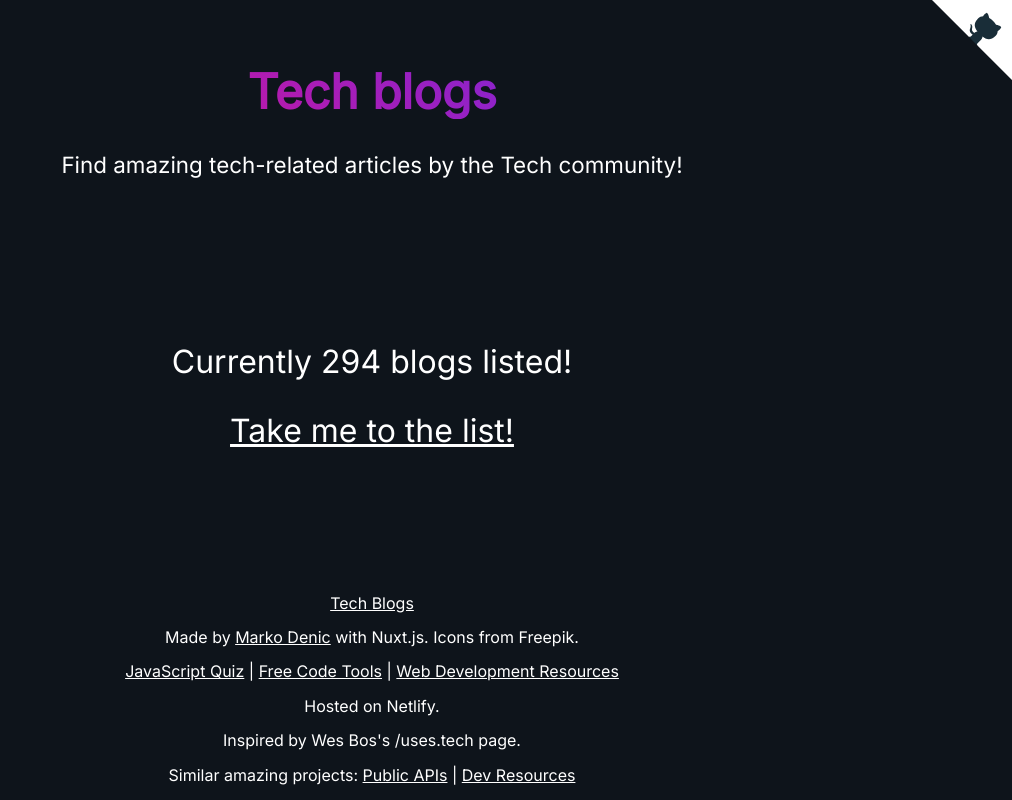
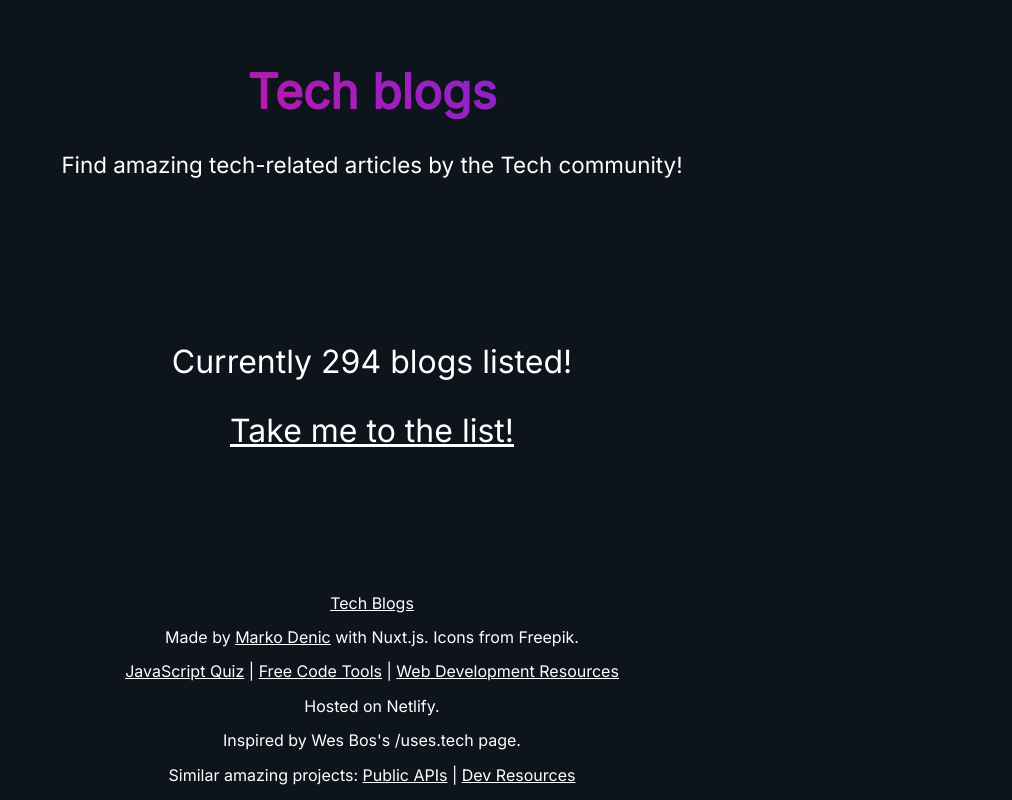
Before and after one commit to markodenic/awesome-tech-blogs, a Nuxt app: page / in a window 1280 px wide. Shown: the whole page, without its empty margins (268-1280 px from the left). Built offline with nearby package versions, Linux system fonts and the light colour scheme.

Commit message:
Adjust layout to clean up homepage

```diff
--- a/components/TheHeader.vue
+++ b/components/TheHeader.vue
@@ -3,8 +3,6 @@
     id="top"
     class="text-center pb-6"
   >
-    <GithubCorner />
-
     <h1>
       Tech blogs
     </h1>
--- a/pages/list.vue
+++ b/pages/list.vue
@@ -1,5 +1,7 @@
 <template>
   <div>
+    <GithubCorner />
+
     <div class="tags mb-6">
       <button
         class="tag"
```
